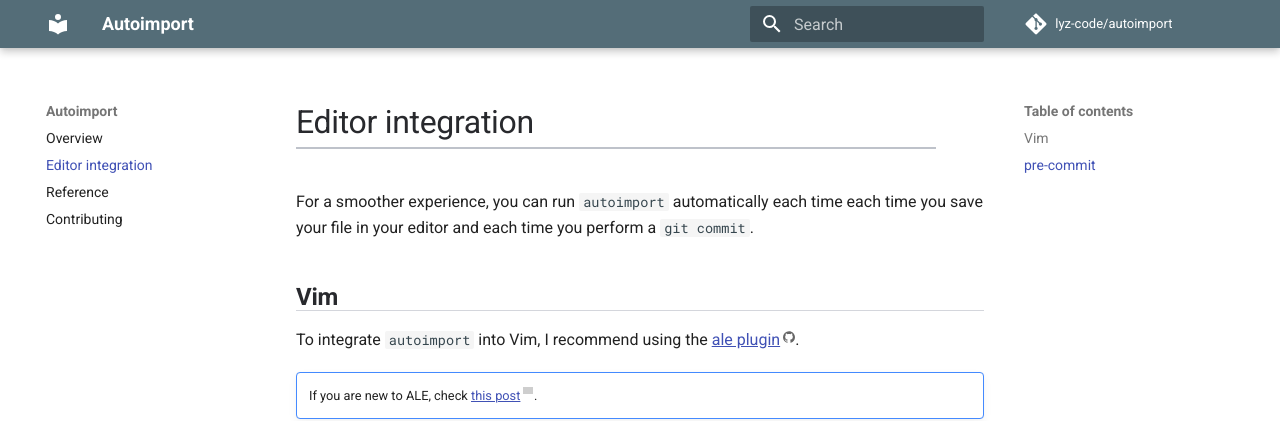
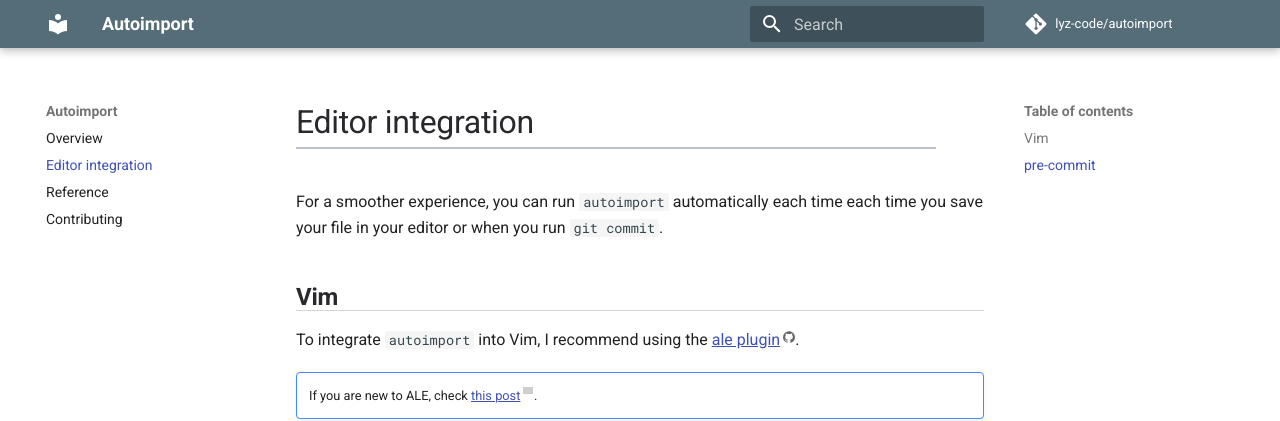
Before and after one commit to lyz-code/autoimport, an MkDocs documentation site: the page built from docs/editor_integration.md, in a window 1280 px wide. Shown: the top 421 px of the page. Built offline with MkDocs 1.6.1 and Material for MkDocs 9.7.7, drawn with Linux system fonts in a browser that asks for light colours; comment, search, counter and statistics services are not loaded; grey boxes are pictures that could not be loaded.

Commit message:
style: rephrase editor integration header

```diff
--- a/docs/editor_integration.md
+++ b/docs/editor_integration.md
@@ -1,6 +1,5 @@
-For a smoother experience, you can run `autoimport` automatically each
-time each time you save your file in your editor and each time you
-perform a `git commit`.
+For a smoother experience, you can run `autoimport` automatically each time each
+time you save your file in your editor or when you run `git commit`.
 
 # Vim
 
```
